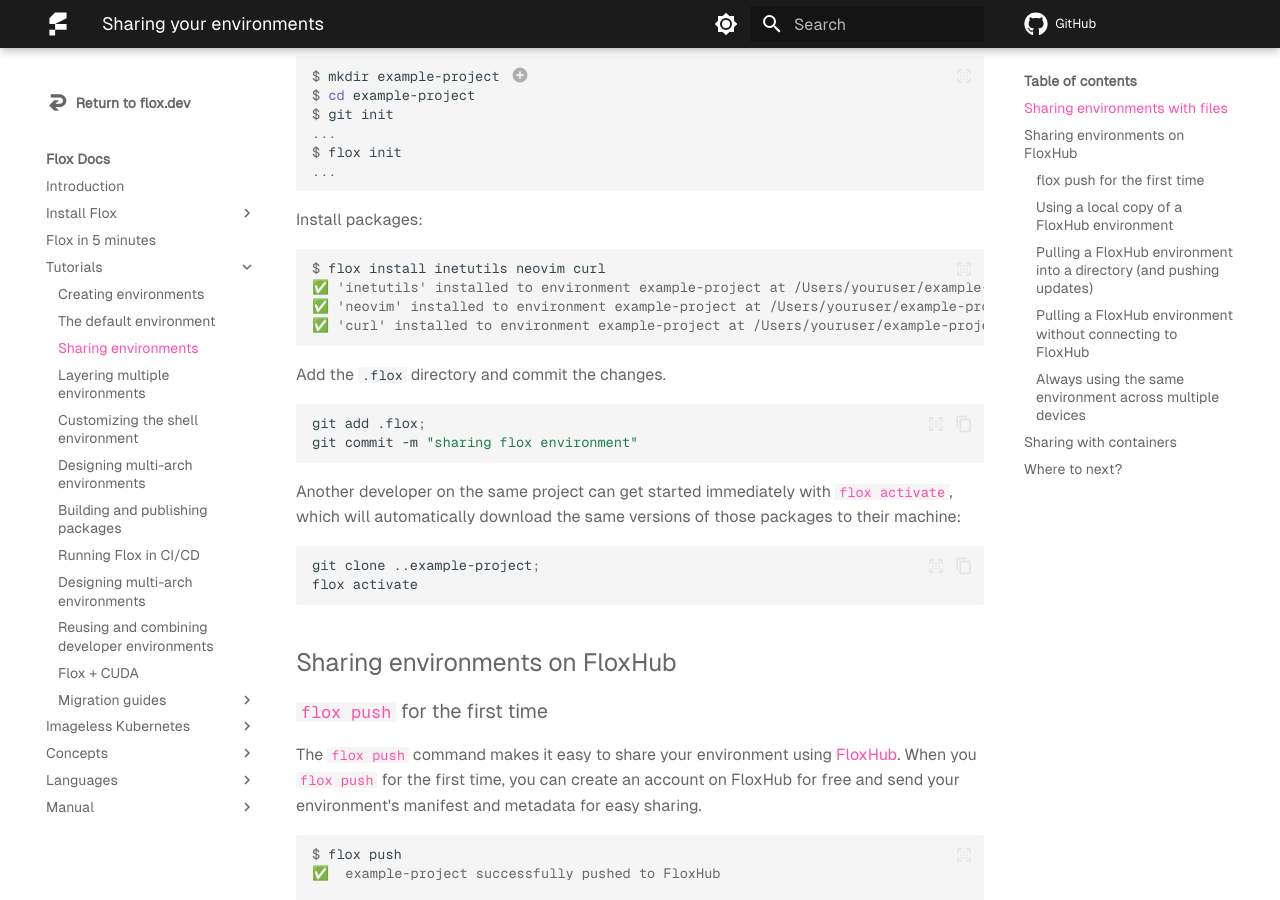
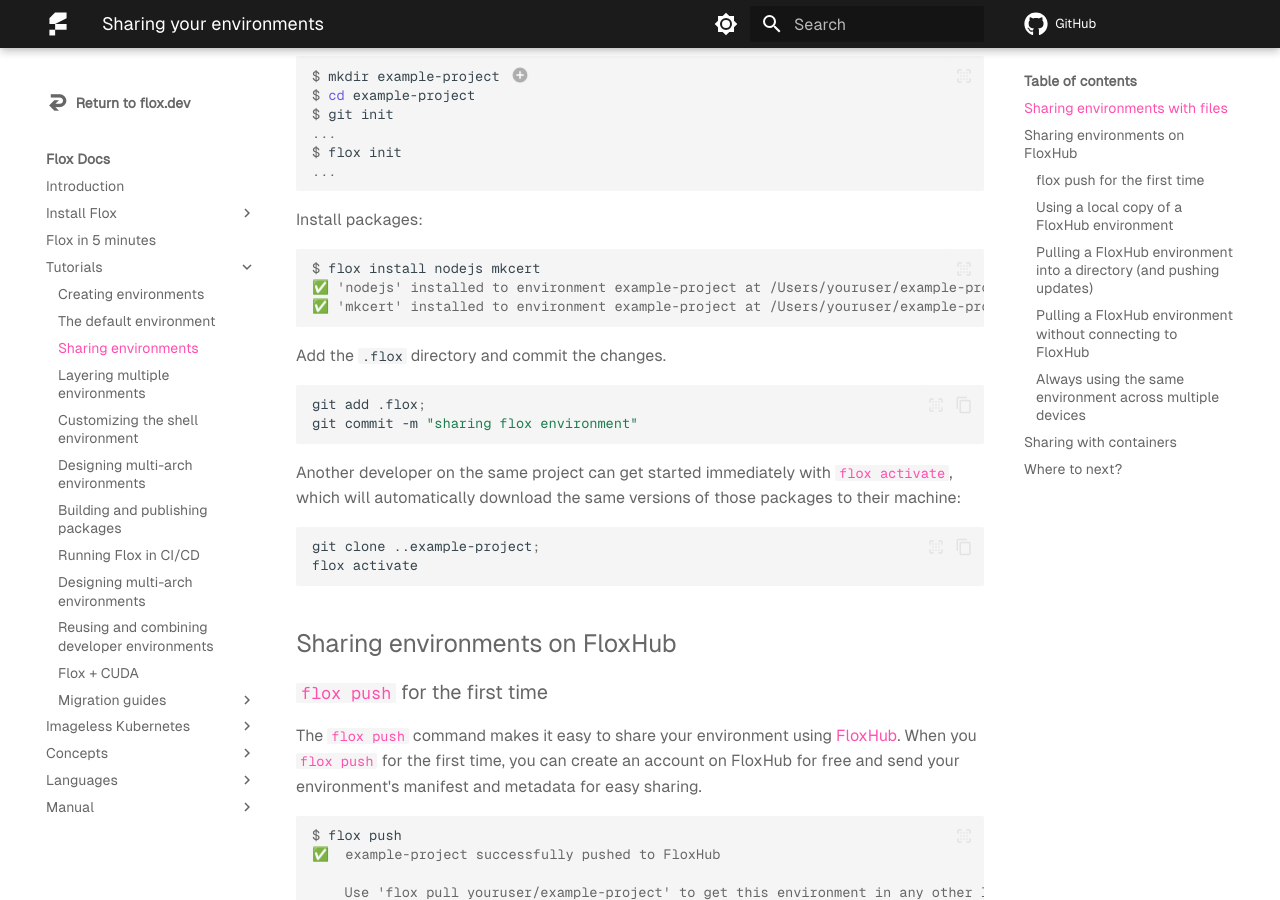
Before and after one commit to flox/floxdocs, an MkDocs documentation site: the page built from docs/tutorials/sharing-environments.md, in a window 1280 px wide and 900 px high, scrolled down 847 px. Built offline with MkDocs 1.6.1 and Material for MkDocs 9.7.7, drawn with Linux system fonts in a browser that asks for light colours; plug-ins that fetch from the network failed and are left out; comment, search, counter and statistics services are not loaded.

Commit message:
docs(sharing): more realistic example tools
When sharing environments with files, it's more likely the environment
is a development environment, which is more likely to have language
tools than utilities.

````diff
--- a/docs/tutorials/sharing-environments.md
+++ b/docs/tutorials/sharing-environments.md
@@ -34,10 +34,9 @@
 Install packages:
 
 ```console
-$ flox install inetutils neovim curl
-✅ 'inetutils' installed to environment example-project at /Users/youruser/example-project
-✅ 'neovim' installed to environment example-project at /Users/youruser/example-project
-✅ 'curl' installed to environment example-project at /Users/youruser/example-project
+$ flox install nodejs mkcert
+✅ 'nodejs' installed to environment example-project at /Users/youruser/example-project
+✅ 'mkcert' installed to environment example-project at /Users/youruser/example-project
 ```
 
 Add the `.flox` directory and commit the changes.
````
